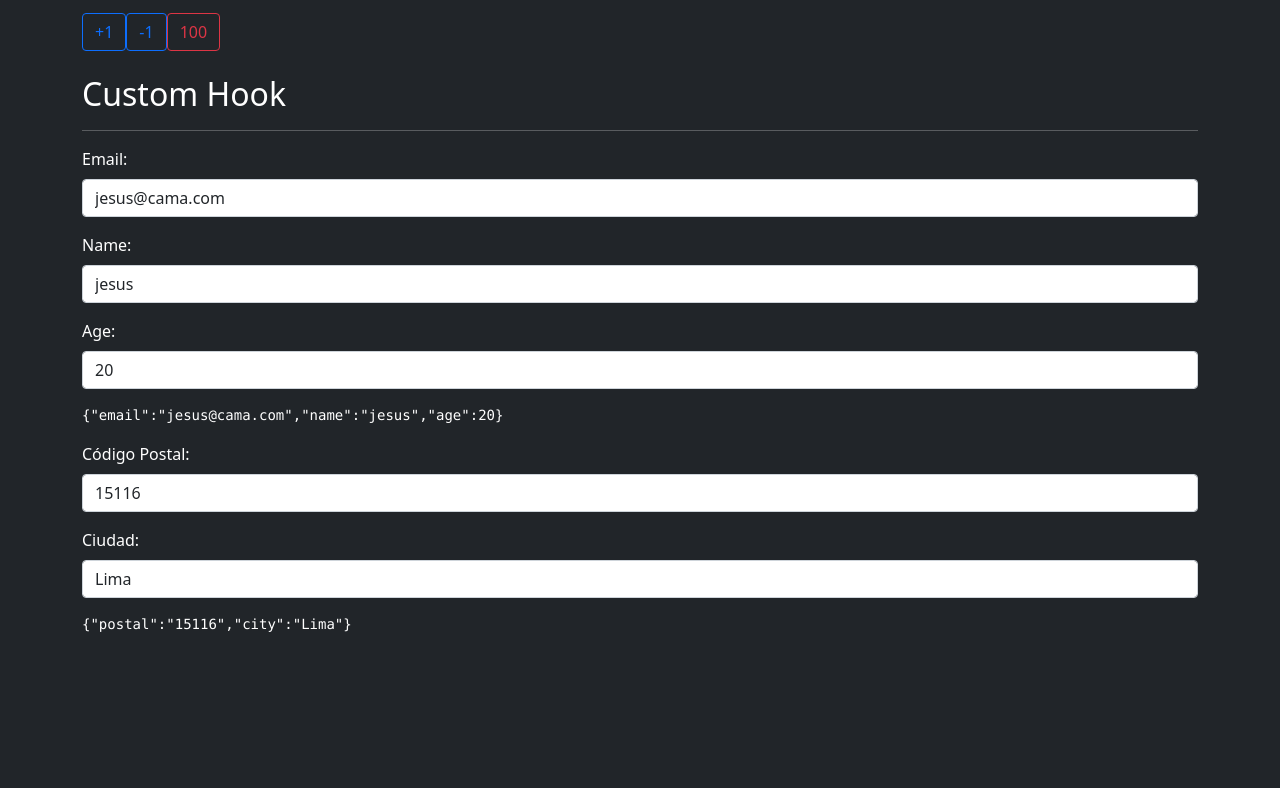
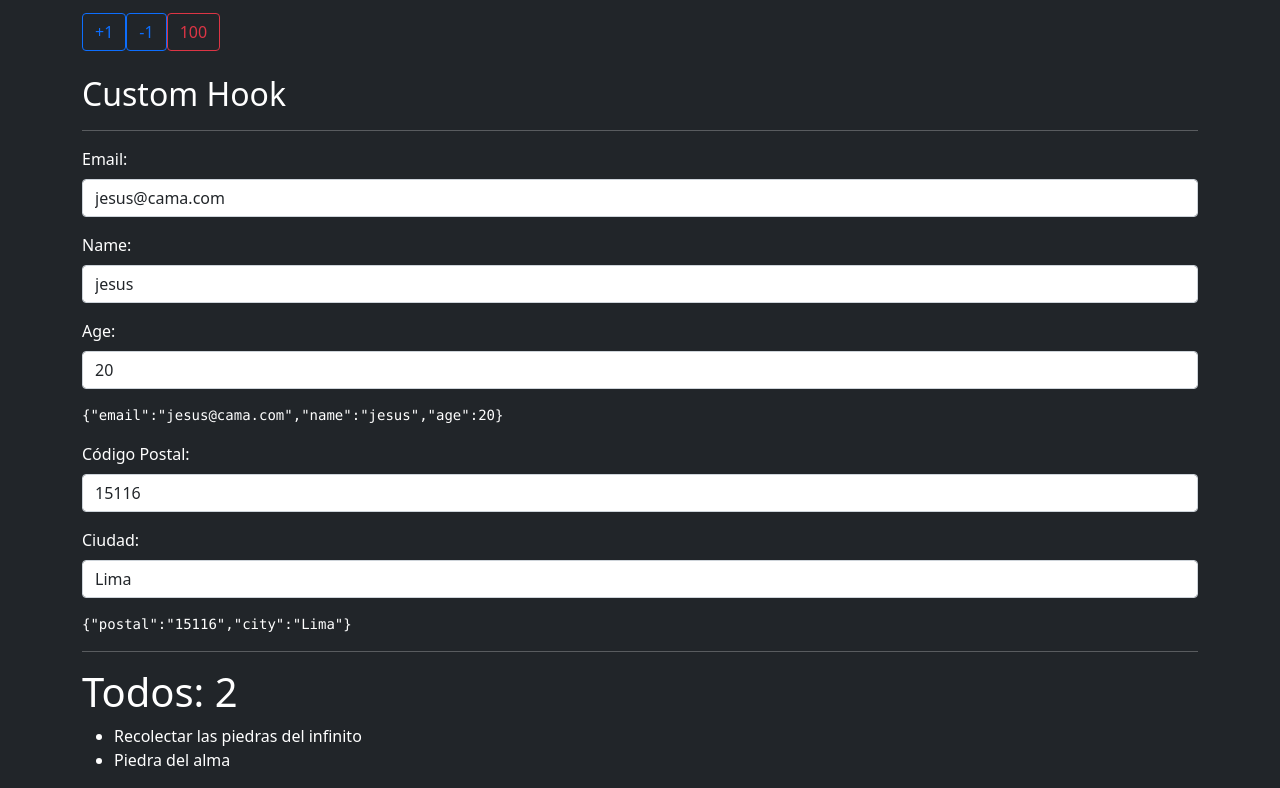
Before and after one commit to JesusCamaRay/react-typescript-yt, a React (Create React App) app: page / in a window 1280 px wide. Shown: the part 688-1476 px from the top of the page. Before the commit the page ends 1339 px from the top, so only its background shows below. Built offline with nearby package versions, Linux system fonts and the light colour scheme.

Commit message:
feature: useContext,createContext & ContextProvider

```diff
--- a/src/App.tsx
+++ b/src/App.tsx
@@ -4,6 +4,7 @@
 import { Form2 } from "./components/Form2";
 import { TimerPadre } from "./components/TimerPadre";
 import { Usuario } from "./components/Usuario";
+import { Todo } from './todo-context/Todo';
 
 function App() {
   return (
@@ -24,6 +25,8 @@
       <hr/>
       <Form/>
       <Form2/>
+      <hr/>
+      <Todo/>
     </>
   );
 }
--- /dev/null
+++ b/src/todo-context/Todo.tsx
@@ -0,0 +1,14 @@
+import { TodoProvider } from './context/TodoProvider';
+import { TodoList } from './components/TodoList';
+import { Title } from './components/Title';
+
+export const Todo = () => {
+
+
+    return (
+        <TodoProvider>
+            <Title />
+            <TodoList />
+        </TodoProvider>
+    )
+}
--- /dev/null
+++ b/src/todo-context/components/Title.tsx
@@ -0,0 +1,12 @@
+import { useTodos } from '../hooks/useTodos';
+
+export const Title = () => {
+
+    const { pendingTodos } = useTodos();
+
+    return (
+        <h1>
+            Todos: { pendingTodos }
+        </h1>
+    )
+}
--- /dev/null
+++ b/src/todo-context/components/TodoItem.tsx
@@ -0,0 +1,24 @@
+// import { useContext } from 'react';
+import { Todo } from '../interfaces/interfaces'
+// import { TodoContext } from '../context/TodoContext';
+import { useTodos } from '../hooks/useTodos';
+
+interface props {
+    todo: Todo
+}
+
+export const TodoItem = ({ todo }: props) => {
+
+    // const { toggleTodo } = useContext( TodoContext )
+    const { toggleTodo } = useTodos();
+
+    return (
+        <li style={{
+            cursor: 'pointer',
+            textDecoration: todo.completed ? 'line-through' : ''
+        }}
+            onDoubleClick={ () => toggleTodo( todo.id ) }>
+           { todo.desc }
+        </li>
+    )
+}
--- /dev/null
+++ b/src/todo-context/components/TodoList.tsx
@@ -0,0 +1,20 @@
+// import { useContext } from 'react'
+// import { TodoContext } from '../context/TodoContext';
+import { TodoItem } from './TodoItem';
+import { useTodos } from '../hooks/useTodos';
+
+export const TodoList = () => {
+
+    // const { todoState } = useContext( TodoContext );
+    // const { todos } = todoState;
+    const { todos } = useTodos();
+
+
+    return (
+        <ul>
+            {
+                todos.map( todo => <TodoItem key={ todo.id } todo={ todo } /> )
+            }
+        </ul>
+    )
+}
--- /dev/null
+++ b/src/todo-context/context/TodoContext.tsx
@@ -0,0 +1,11 @@
+import { createContext } from "react";
+import { TodoState } from '../interfaces/interfaces';
+
+
+export type TodoContextProps = {
+    todoState: TodoState;
+    toggleTodo: ( id: string ) => void;
+}
+
+
+export const TodoContext = createContext<TodoContextProps>({} as TodoContextProps );
--- /dev/null
+++ b/src/todo-context/context/TodoProvider.tsx
@@ -0,0 +1,49 @@
+import { useReducer } from 'react';
+
+import { TodoContext } from './TodoContext';
+import { TodoState } from '../interfaces/interfaces';
+import { todoReducer } from './TodoReducer';
+
+const INITIAL_STATE: TodoState = {
+    todoCount: 2,
+    todos: [
+        {
+            id: '1',
+            desc: 'Recolectar las piedras del infinito',
+            completed: false
+        },
+        {
+            id: '2',
+            desc: 'Piedra del alma',
+            completed: false
+        },
+    ],
+    completed: 0,
+    pending: 2
+}
+
+
+
+
+interface props {
+    children: JSX.Element | JSX.Element[]
+}
+
+export const TodoProvider = ({ children }: props ) => {
+
+    const [ todoState, dispatch] = useReducer( todoReducer, INITIAL_STATE );
+
+    const toggleTodo = ( id: string ) => {
+        dispatch({ type: 'toggleTodo', payload: { id } })
+    }
+
+
+    return (
+        <TodoContext.Provider value={{
+            todoState,
+            toggleTodo
+        }}>
+            { children }
+        </TodoContext.Provider>
+    )
+}
--- /dev/null
+++ b/src/todo-context/context/TodoReducer.tsx
@@ -0,0 +1,33 @@
+import { TodoState, Todo } from '../interfaces/interfaces';
+
+type TodoAction =
+    | { type: 'addTodo', payload: Todo }
+    | { type: 'toggleTodo', payload: { id: string } };
+
+
+export const todoReducer = ( state: TodoState, action: TodoAction ): TodoState => {
+
+    switch ( action.type ) {
+        case 'addTodo':
+            return {
+                ...state,
+                todos: [ ...state.todos, action.payload ]
+            }
+
+        case 'toggleTodo':
+            return {
+                ...state,
+                todos: state.todos.map( ({ ...todo }) => {
+                    if( todo.id === action.payload.id ) {
+                        todo.completed = !todo.completed;
+                    }
+                    return todo;
+                })
+            }
+
+
+        default:
+            return state;
+    }
+
+}
--- /dev/null
+++ b/src/todo-context/hooks/useTodos.tsx
@@ -0,0 +1,16 @@
+import { useContext } from 'react';
+import { TodoContext } from '../context/TodoContext';
+
+
+
+export const useTodos = () => {
+
+    const { todoState, toggleTodo } = useContext( TodoContext );
+    const { todos } = todoState;
+
+    return {
+        todos: todos,
+        pendingTodos: todos.filter( todo => !todo.completed ).length,
+        toggleTodo
+    }
+}
--- /dev/null
+++ b/src/todo-context/interfaces/interfaces.ts
@@ -0,0 +1,12 @@
+export interface Todo {
+  id: string;
+  desc: string;
+  completed: boolean;
+}
+
+export interface TodoState {
+  todoCount: number;
+  todos: Todo[],
+  completed: number;
+  pending: number;
+}
```
